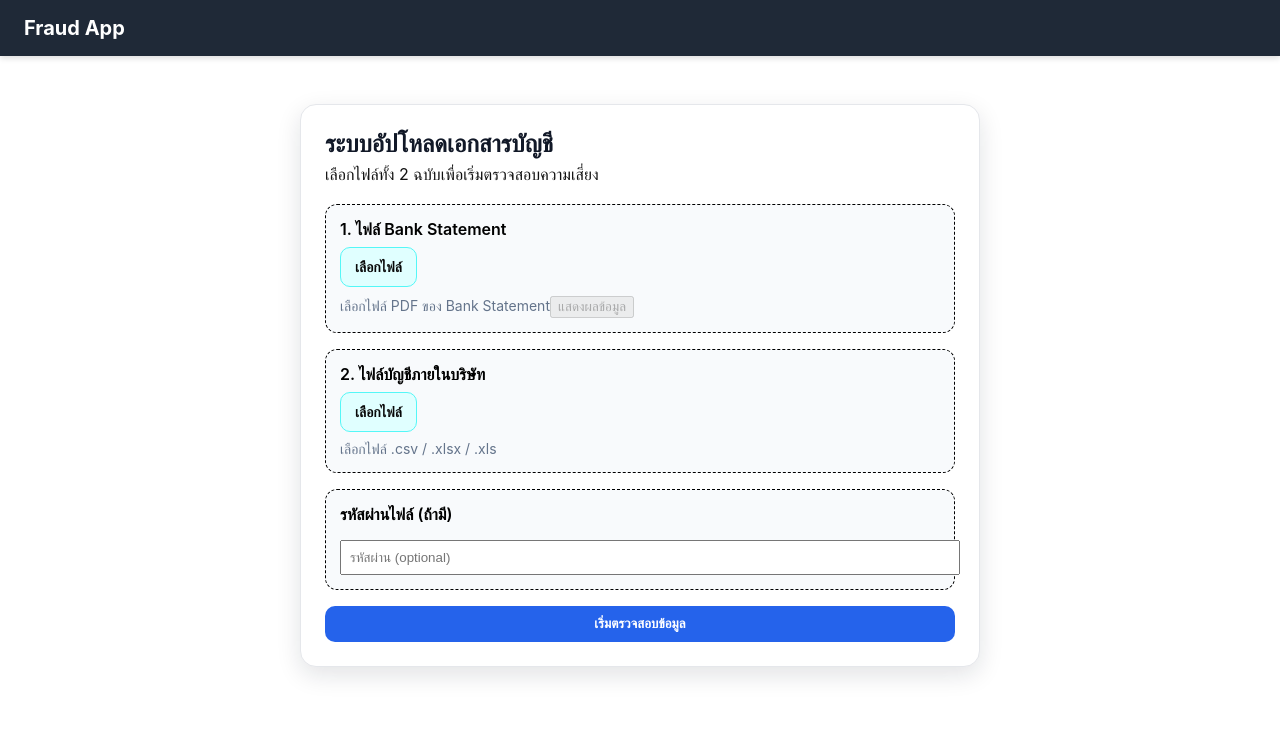
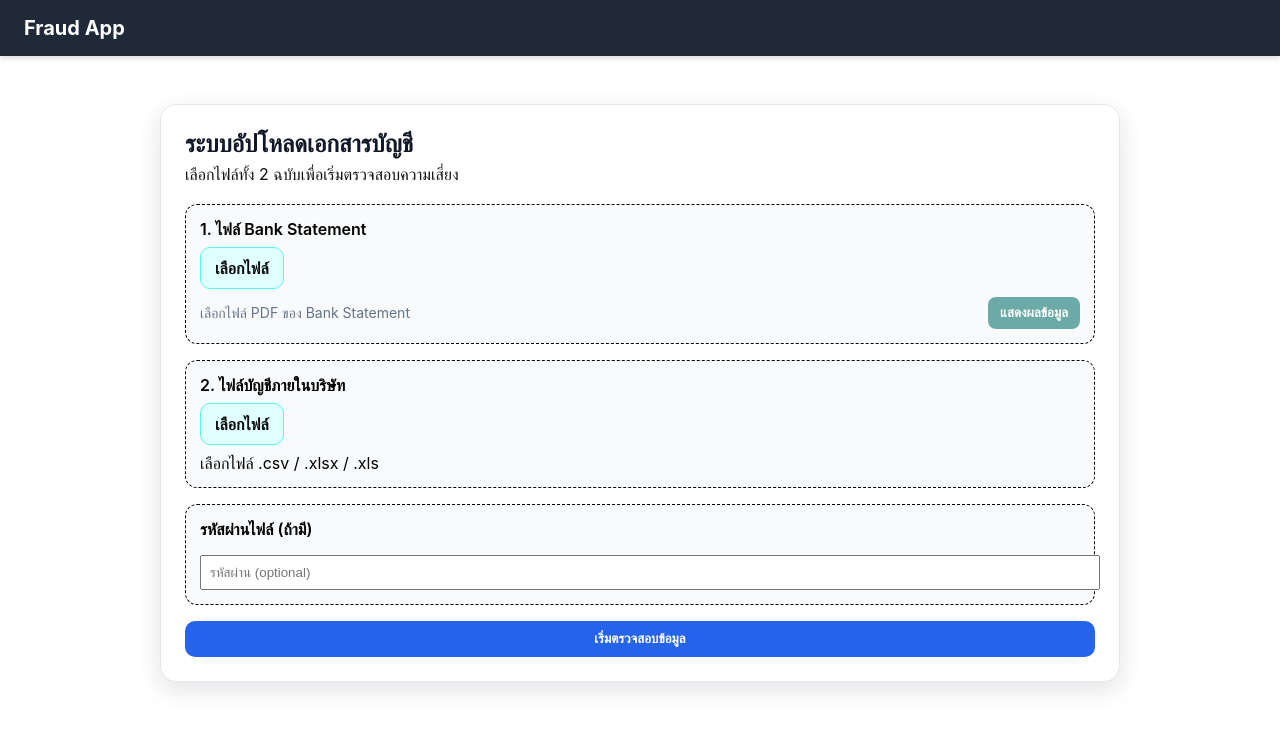
Before and after one commit to Krittameth-mek/fraud_project, a React (Create React App) app in the folder Frontend/fraud_app/: page / in a window 1280 px wide. Shown: the top 732 px of the page. Built offline with nearby package versions, Linux system fonts and the light colour scheme.

Commit message:
โชว์ข้อมูล
โชว์ข้อมูล

```diff
--- a/Frontend/fraud_app/src/upload.css
+++ b/Frontend/fraud_app/src/upload.css
@@ -1,6 +1,6 @@
 .container {
   padding: 24px;
-  max-width: 680px;
+  max-width: 960px;
   margin: 0 auto;
 }
 
@@ -78,9 +78,32 @@
   display: none;
 }
 
-.file-box span {
+.file-actions {
+  display: flex;
+  align-items: center;
+  justify-content: space-between;
+  gap: 8px;
+  flex-wrap: wrap;
+}
+
+.file-actions span {
   font-size: 14px;
   color: #64748b;
+}
+
+.previewButton {
+  padding: 8px 12px;
+  border: none;
+  border-radius: 8px;
+  background: #0f766e;
+  color: white;
+  cursor: pointer;
+  font-weight: 600;
+}
+
+.previewButton:disabled {
+  cursor: not-allowed;
+  opacity: 0.6;
 }
 
 .submitButton {
@@ -102,6 +125,42 @@
   opacity: 0.6;
 }
 
+.previewContainer {
+  margin-top: 20px;
+  padding: 15px;
+  border: 1px solid #cbd5e1;
+  border-radius: 12px;
+  background: #f8fafc;
+}
+
+.tableWrapper {
+  overflow-x: auto;
+}
+
+.previewTable {
+  width: 100%;
+  border-collapse: collapse;
+  min-width: 720px;
+}
+
+.previewTable th,
+.previewTable td {
+  border: 1px solid #d1d5db;
+  padding: 8px 10px;
+  text-align: left;
+  font-size: 14px;
+}
+
+.previewTable th {
+  background: #e2e8f0;
+}
+
+.previewError {
+  margin-top: 12px;
+  color: #b91c1c;
+  font-weight: 600;
+}
+
 .resultContainer {
   margin-top: 20px;
   padding: 15px;
```
